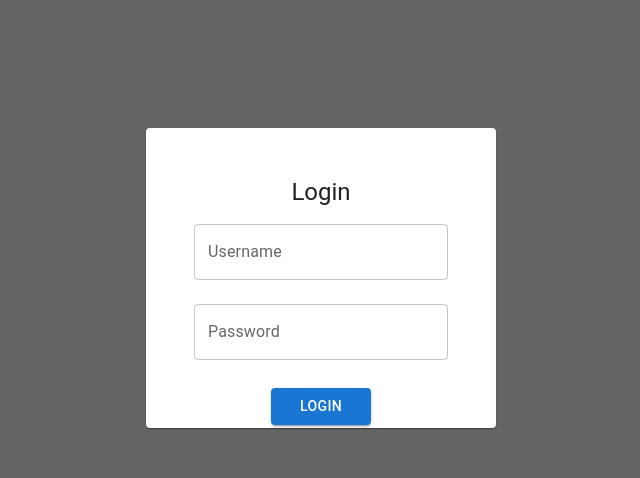
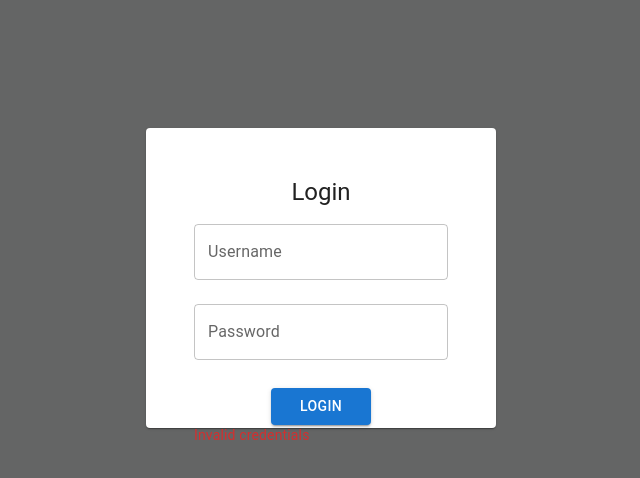
Before and after one commit to rijumukherjee1234/Ecommerce-new, a React (Vite) app: page / in a window 1280 px wide. Both pictures are taken after a click on the button "LOGIN". Shown: the top 478 px of the page, without its empty margins (319-959 px from the left). Built offline with nearby package versions, Linux system fonts and the light colour scheme; no server answers.

Commit message:
custom hooks

```diff
--- a/src/components/auth/Login.jsx
+++ b/src/components/auth/Login.jsx
@@ -1,8 +1,24 @@
 import { useState } from "react";
 import { Button, TextField, Grid, Paper, AppBar, Typography, Toolbar } from '@mui/material';
-
+import usePostRequest from "../common/customePostApiCall";
+import { API_URL,apiBus } from "../common/endpoints";
 
 export default function Login() {
+const {isLoading, error , postData ,status,  data} = usePostRequest(API_URL+apiBus.login_api);
+const [username, setUsername] = useState('');
+const [password, setPassword] = useState('');
+
+const handleLogin = async () => {
+    try {
+        await postData({ username, password });
+
+      } catch (error) {
+        console.log("Error login is ",error)
+      }
+
+};
+console.log('isLoading:', isLoading);
+console.log("Data and status",data, "status",status)
 return(
  <>
 
@@ -12,12 +28,17 @@ return(
     <div style={{display:'flex', flexDirection:'column',justifyContent:'center'}} >
     <Typography variant='h5' style={{textAlign:'center'}}>Login</Typography>
 
-    <TextField label='Username' margin='normal'/>
-    <TextField label='Password' margin='normal' type='password'/>
+    <TextField label='Username' margin='normal'
+    value={username} onChange={(e) => setUsername(e.target.value)}/>
 
-    <Button variant='contained' color='primary' style={{ marginTop: '20px',width:'100px',marginLeft:'auto',marginRight:'auto' }} >
+    <TextField label='Password' margin='normal' type='password'
+     value={password} onChange={(e) => setPassword(e.target.value)}/>
+
+    <Button variant='contained' color='primary' style={{ marginTop: '20px',width:'100px',marginLeft:'auto',marginRight:'auto' }}
+     onClick={handleLogin}>
                 Login
     </Button>
+    {error && <Typography variant="body2" color="error">Invalid credentials</Typography>}
     </div>
     </Paper>
 </div>
--- a/src/components/common/customGetApiCall.jsx
+++ b/src/components/common/customGetApiCall.jsx
@@ -5,21 +5,26 @@ const useGetRequest = (url) =>{
     const [data, setData] = useState(null)
     const [isLoading, setIsLoading] = useState(true)
     const [error, setError] = useState(null)
+    const [status, setStatus] = useState(null);
 
     useEffect(()=>{
         const fetchData = async () =>{
             try{
                 const response = await axios.get(url);
                 setData(response.data);
+                setStatus(response.status);
             } catch (error) {
                 setError(error.message);
+                setStatus(response.status);
             } finally {
                 setIsLoading(false);
             }
         }
-        });
 
-        return { data, isLoading, error };
+        fetchData();
+        },[url]);
+
+        return { data, isLoading, error ,status };
 }
 
 export default useGetRequest;
--- a/src/components/common/customePostApiCall.jsx
+++ b/src/components/common/customePostApiCall.jsx
@@ -5,12 +5,14 @@ const usePostRequest = (url) => {
   const [data, setData] = useState(null);
   const [isLoading, setIsLoading] = useState(false);
   const [error, setError] = useState(null);
+  const [status, setStatus] = useState(null);
 
   const postData = async (postData) => {
     setIsLoading(true);
     try {
       const response = await axios.post(url, postData);
       setData(response.data);
+      setStatus(response.status);
     } catch (error) {
       setError(error.message);
     } finally {
@@ -18,7 +20,7 @@ const usePostRequest = (url) => {
     }
   };
 
-  return { data, isLoading, error, postData };
+  return { data, isLoading, error, status, postData };
 };
 
 export default usePostRequest;
--- a/src/components/common/endpoints.jsx
+++ b/src/components/common/endpoints.jsx
@@ -1,6 +1,7 @@
-const API_URL=""
+const API_URL="https://dummyjson.com"
 
 const apiBus = {
+    login_api:"/auth/login"
 
 }
-export default apiBus;
+export  { API_URL, apiBus };
```
